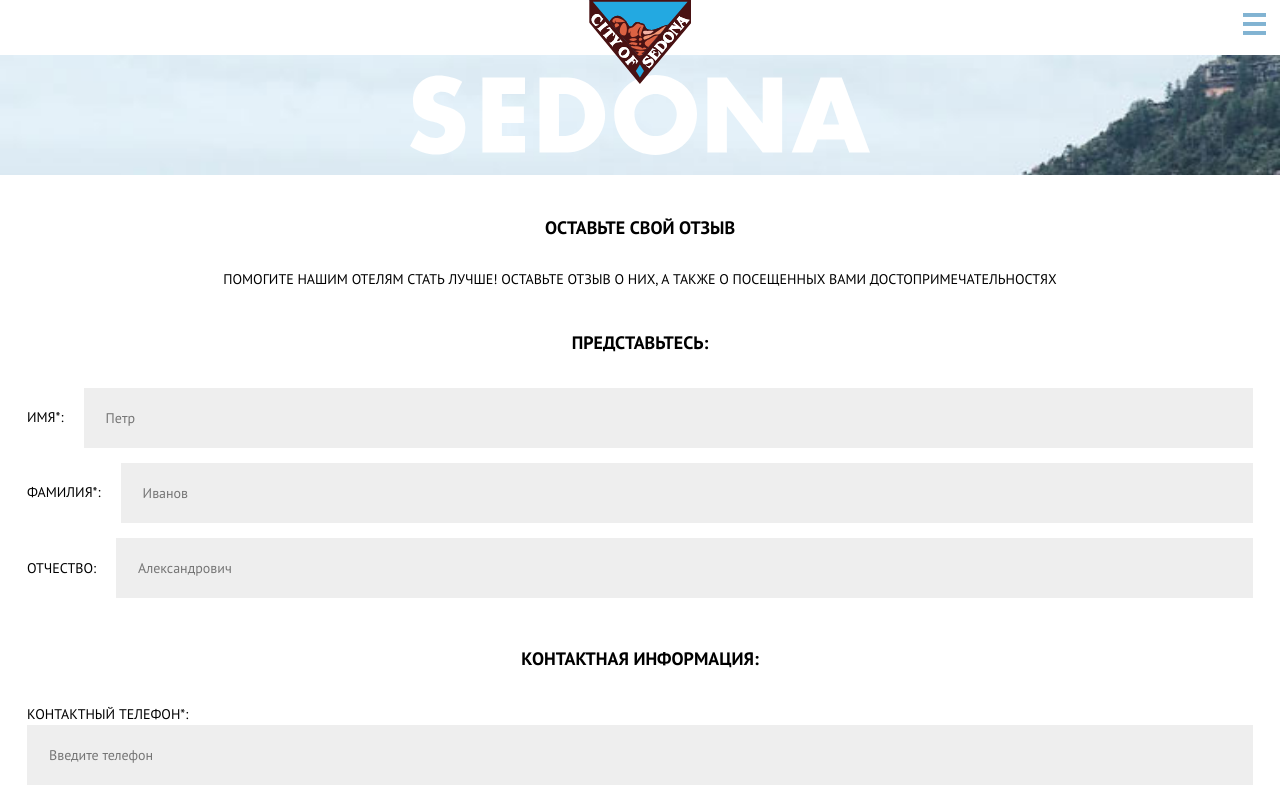
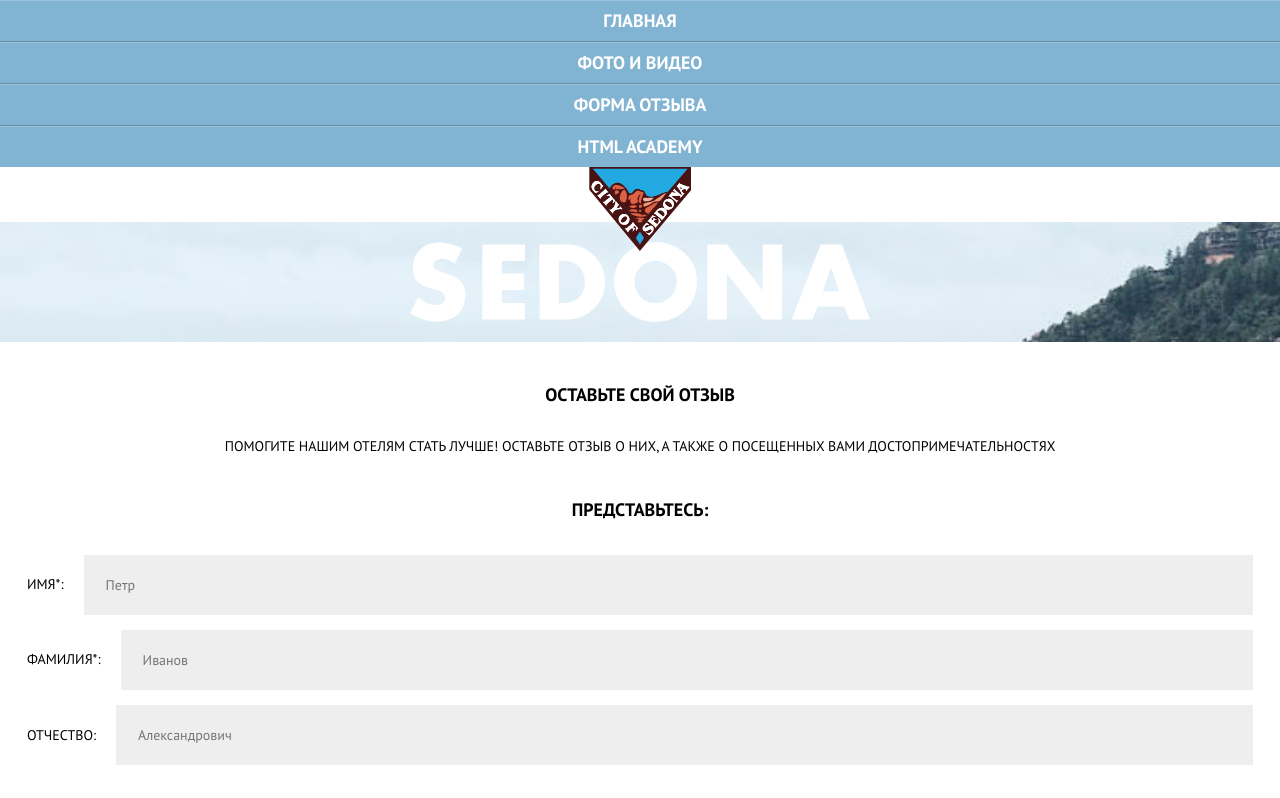
Before and after one commit to MaksymVorozhtsov/485797-sedona-1, a website: page source/form.html in a window 1280 px wide. Shown: the top 798 px of the page. Drawn offline with nearby package versions, Linux system fonts and the light colour scheme; files that its build step writes are made by us from their sources; files whose address does not match are found by name.

Commit message:
header / footer / fonts

```diff
--- a/source/form.html
+++ b/source/form.html
@@ -4,18 +4,33 @@
     <meta charset="utf-8">
     <title>HTML Academy: Седона / Форма</title>
     <meta name="viewport" content="width=device-width, initial-scale=1">
-    <link href="https://fonts.googleapis.com/css?family=PT+Sans:400,700&amp;subset=cyrillic" rel="stylesheet">
     <link href="css/normalize-8.0.0.min.css" rel="stylesheet">
     <link href="css/style.css" rel="stylesheet">
   </head>
   <body>
     <h1 class="sute__title visually-hidden">Sedona Feedback page</h1>
     <div class="container">
-      <header class="header">
-        <a href="index.html" class="site-logo">
+      <header class="header no-js">
+        <nav class="main-nav no-js">
+          <ul class="main-nav__list">
+            <li class="main-nav__item">
+              <a href="index.html" class="main-nav__link main-nav__item--first">Главная</a>
+            </li>
+            <li class="main-nav__item">
+              <a href="photo.html" class="main-nav__link">Фото и видео</a>
+            </li>
+            <li class="main-nav__item">
+              <a class="main-nav__link main-nav__link--active">Форма отзыва</a>
+            </li>
+            <li class="main-nav__item main-nav__item--last">
+              <a href="https://htmlacademy.ru/intensive/adaptive" class="main-nav__link">HTML Academy</a>
+            </li>
+          </ul>
+        </nav>
+        <a class="site-logo no-js">
           <img src="img/logo-sedona-mobile.svg" alt="Sedona Logo" class="site-logo__image">
         </a>
-        <button class="header__button">
+        <button class="header__button no-js">
           <svg version="1.0" xmlns="http://www.w3.org/2000/svg" xmlns:xlink="http://www.w3.org/1999/xlink" x="0px" y="0px" width="22.928px" height="21.982px" viewBox="0 0 22.928 21.982" enable-background="new 0 0 22.928 21.982" xml:space="preserve">
             <g>
               <rect width="23" height="3.964"/>
@@ -24,22 +39,6 @@
             </g>
           </svg>
         </button>
-        <nav class="main-nav">
-          <ul class="main-nav__list">
-            <li class="main-nav__item">
-              <a href="index.html" class="main-nav__link">Главная</a>
-            </li>
-            <li class="main-nav__item">
-              <a href="photo.html" class="main-nav__link">Фото и видео</a>
-            </li>
-            <li class="main-nav__item">
-              <a class="main-nav__link main-nav__link--active">Форма отзыва</a>
-            </li>
-            <li class="main-nav__item">
-              <a href="#" class="main-nav__link">HTML Academy</a>
-            </li>
-          </ul>
-        </nav>
       </header>
       <main class="main">
         <section class="hero">
@@ -135,8 +134,10 @@
           </li>
         </ul>
         <span class="footer__copy">
-          Разработано
-          <img src="img/logo-htmlacademy.svg" alt="HTML Academy" class="footer__img">
+          <a href="https://htmlacademy.ru/intensive/adaptive" class="footer__copy-link">
+            Разработано
+            <img src="img/logo-htmlacademy.svg" alt="HTML Academy" class="footer__img">
+          </a>
         </span>
       </footer>
     </div>
--- /dev/null
+++ b/source/sass/blocks/_fonts.scss
@@ -0,0 +1,15 @@
+@font-face {
+  font-family: "PT Sans";
+  font-weight: 400;
+  src:
+    url(../fonts/ptsans.woff),
+    url(../fonts/ptsans.woff2);
+}
+
+@font-face {
+  font-family: "PT Sans";
+  font-weight: 700;
+  src:
+    url(../fonts/ptsansbold.woff),
+    url(../fonts/ptsansbold.woff2);
+}
--- a/source/sass/blocks/_footer.scss
+++ b/source/sass/blocks/_footer.scss
@@ -13,10 +13,11 @@
   margin: 30px 0;
 }
 
-.footer__copy {
+.footer__copy-link {
   display: flex;
   justify-content: center;
   align-items: center;
+  color: #000;
 }
 
 .footer__img {
--- a/source/sass/blocks/_header.scss
+++ b/source/sass/blocks/_header.scss
@@ -1,5 +1,5 @@
 .header {
-  height: 55px;
+  position: relative;
   background-color: $white;
 }
 
--- a/source/sass/blocks/_mainnav.scss
+++ b/source/sass/blocks/_mainnav.scss
@@ -1,3 +1,35 @@
 .main-nav {
   display: none;
+  flex-direction: column;
+  text-align: center;
+  box-shadow: inset 0px -3px 5px 0px rgba(108,150,176,1);
 }
+
+.main-nav__list {
+  list-style: none;
+  padding: 0;
+  margin: 0;
+}
+
+.main-nav__item,
+.main-nav__link {
+  color: $white;
+  font-size: 18px;
+  line-height: 40px;
+  font-weight: bold;
+}
+
+.main-nav__item {
+  border-top: 1px solid #9ac2db;
+  border-bottom: 1px solid #678fa8;
+  &--first {
+    border-top: none;
+  }
+  &--last {
+    border-bottom: none;
+  }
+}
+
+.main-nav__item {
+  background-color: $blue;
+}
--- /dev/null
+++ b/source/sass/blocks/_nojs.scss
@@ -0,0 +1,16 @@
+.header.no-js {
+  padding-bottom: 55px;
+}
+
+.main-nav.no-js {
+  display: flex;
+}
+
+.site-logo.no-js {
+  top: auto;
+  bottom: -35px;
+}
+
+.header__button.no-js {
+  display: none;
+}
--- a/source/sass/style.scss
+++ b/source/sass/style.scss
@@ -1,3 +1,5 @@
+@import "blocks/fonts";
+
 body {
   font-family: "PT Sans", "Arial", sans-serif;
   font-size: 14px;
@@ -40,3 +42,4 @@
 @import "blocks/social";
 @import "blocks/form";
 @import "blocks/photos";
+@import "blocks/nojs";
```
Also changed, not shown: source/index.html (+23 -22 lines), source/photo.html (+23 -22 lines).
